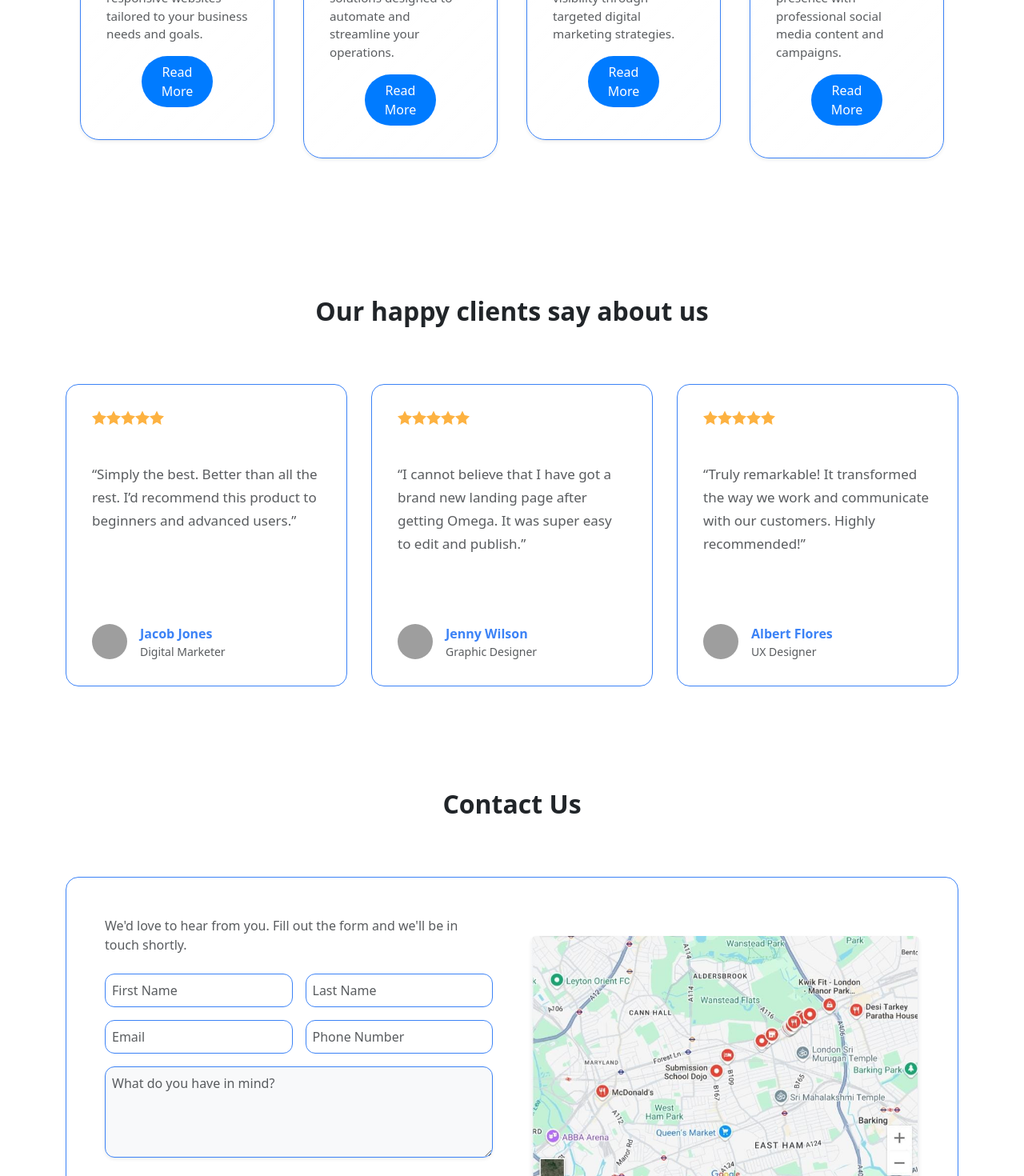
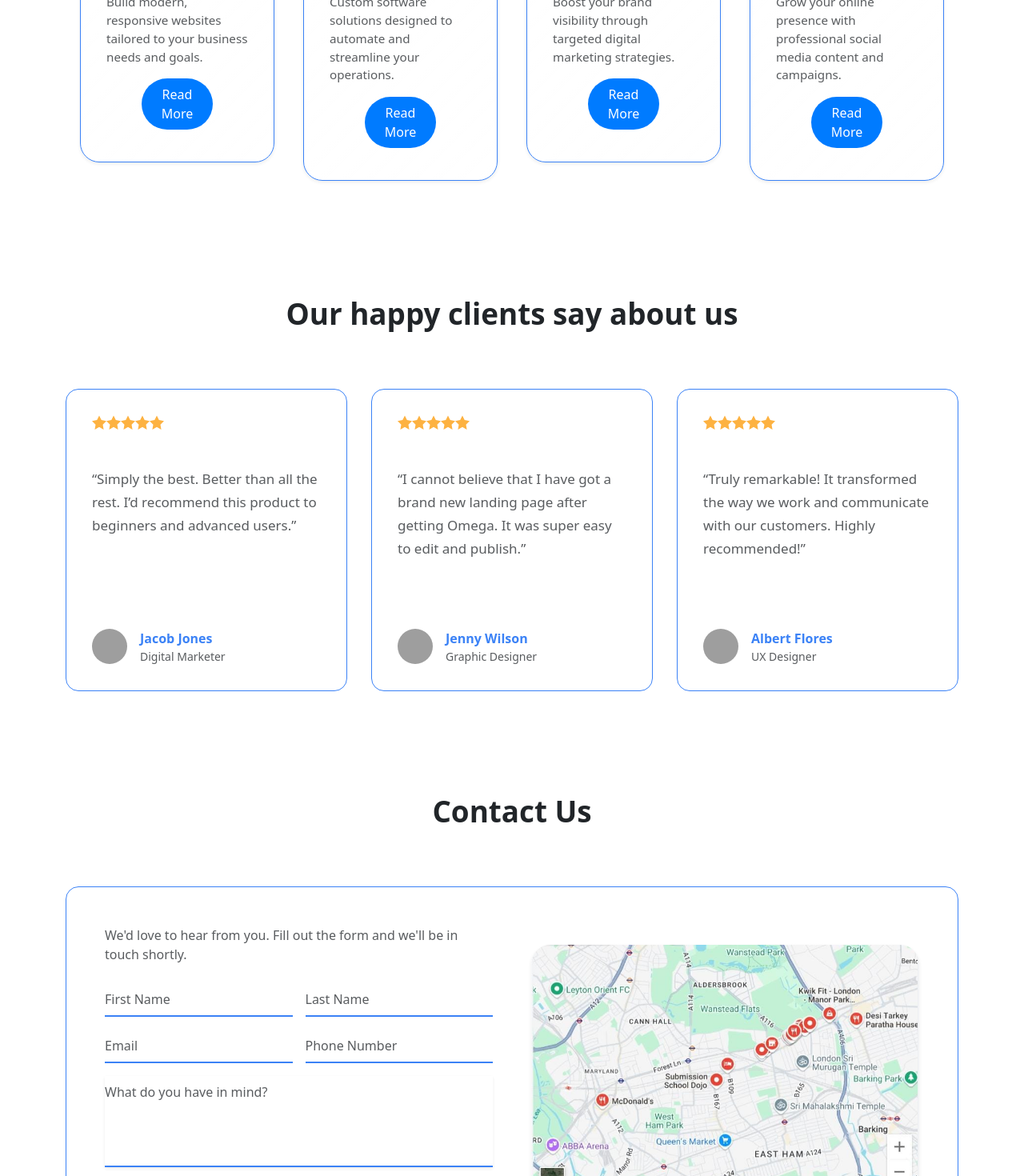
Before and after one commit to GayathriG5787/BDL2, a React (Vite) app in the folder client/: page / in a window 1280 px wide. Shown: the part 1330-2800 px from the top of the page at 80% size. Built offline with nearby package versions, Linux system fonts and the light colour scheme; grey boxes are pictures that could not be loaded; a web font is replaced by a local one.

Commit message:
extra rectifications

```diff
--- a/client/src/components/AboutBDL.css
+++ b/client/src/components/AboutBDL.css
@@ -33,12 +33,12 @@
 }
 
 .about-img.img-fluid {
-  border-radius: 15px;
+  border-radius: 1.5rem !important;
   transition: transform 0.3s ease, box-shadow 0.3s ease;
 }
 
 .about-img.img-fluid:hover {
-  transform: scale(1.03);
+  transform: translateY(-5px);
   box-shadow: 0 8px 25px rgba(0, 123, 255, 0.2);
 }
 
--- a/client/src/components/ContactUs.css
+++ b/client/src/components/ContactUs.css
@@ -20,6 +20,37 @@
   color: #000;
 }
 
+.contact-title {
+  font-size: 2.3rem;
+}
+
 .contact-section .form-control:focus {
   color: #000;
 }
+
+.contact-section .form-control {
+  border: none;
+  border-bottom: 2px solid #3b82f6;
+  border-radius: 0;
+  padding: 0.5rem 0;
+  background: transparent;
+  box-shadow: none;
+  color: #000;
+  transition: border-color 0.3s ease;
+}
+
+.contact-section .form-control:focus {
+  border-bottom: 2px solid #2563eb; /* Slightly darker blue on focus */
+  outline: none;
+  box-shadow: none;
+  background: transparent;
+}
+
+.contact-section textarea.form-control {
+  border: none;
+  border-bottom: 2px solid #3b82f6;
+  border-radius: 0;
+  background: transparent;
+  color: #000;
+  resize: none;
+}
--- a/client/src/components/ContactUs.jsx
+++ b/client/src/components/ContactUs.jsx
@@ -6,7 +6,7 @@ const ContactUs = () => {
   return (
     <section className="contact-section" id="contact">
       <div className="container py-5">
-        <h2 className="fw-bold mb-4 pb-5 text-center">Contact Us</h2>
+        <h2 className="contact-title fw-bold mb-4 pb-5 text-center">Contact Us</h2>
         <div className="glass-card p-4 p-md-5">
           <div className="row g-5 align-items-center">
 
@@ -18,20 +18,20 @@ const ContactUs = () => {
               <form>
                 <div className="row g-3">
                   <div className="col-md-6">
-                    <input type="text" className="form-control bg-white" placeholder="First Name" />
+                    <input type="text" className="form-control" placeholder="First Name" />
                   </div>
                   <div className="col-md-6">
-                    <input type="text" className="form-control bg-white" placeholder="Last Name" />
+                    <input type="text" className="form-control" placeholder="Last Name" />
                   </div>
                   <div className="col-md-6">
-                    <input type="email" className="form-control bg-white" placeholder="Email" />
+                    <input type="email" className="form-control" placeholder="Email" />
                   </div>
                   <div className="col-md-6">
-                    <input type="tel" className="form-control bg-white" placeholder="Phone Number" />
+                    <input type="tel" className="form-control" placeholder="Phone Number" />
                   </div>
                   <div className="col-12">
                     <textarea
-                      className="form-control shadow-sm bg-light"
+                      className="form-control shadow-sm"
                       rows="4"
                       placeholder="What do you have in mind?"
                     ></textarea>
@@ -56,8 +56,8 @@ const ContactUs = () => {
                 <img
                   src={map}
                   alt="Contact Visual"
-                  className="img-fluid rounded shadow-sm"
-                  style={{ maxHeight: "400px", width: "100%", objectFit: "cover", cursor: "pointer" }}
+                  className="img-fluid shadow-sm"
+                  style={{ maxHeight: "400px", width: "100%", objectFit: "cover", cursor: "pointer", borderRadius: "1.5rem" }}
                 />
               </a>
             </div>
--- a/client/src/components/ServicesHome.css
+++ b/client/src/components/ServicesHome.css
@@ -3,7 +3,7 @@
   width: 100%;
   min-height: 100vh;
   overflow: hidden;
-  padding-top: 3rem;
+  padding-top: 5rem;
 }
 
 /* .spline-background {
@@ -23,7 +23,7 @@
 .services-title {
   text-align: center;
   font-weight: 700;
-  font-size: 2.5rem;
+  font-size: 2.3rem;
   margin-bottom: 3rem;
   color: #000;
 }
--- a/client/src/components/Testimonials.css
+++ b/client/src/components/Testimonials.css
@@ -6,6 +6,10 @@
   -webkit-backdrop-filter: blur(12px);
   transition: all 0.3s ease;
   color: #fff; /* Ensures text visibility on glass */
+}
+
+.testimonials-title {
+  font-size: 2.3rem;
 }
 
 .testimonial-card:hover {
--- a/client/src/components/Testimonials.jsx
+++ b/client/src/components/Testimonials.jsx
@@ -39,7 +39,7 @@ const Testimonials = () => {
   return (
     <section className="" style={{paddingBottom: '5rem'}}>
       <div className="container text-center">
-        <h2 className="fw-bold pb-5">Our happy clients say about us</h2>
+        <h2 className="testimonials-title fw-bold pb-5">Our happy clients say about us</h2>
 
         <Swiper
           modules={[Autoplay]}
```
